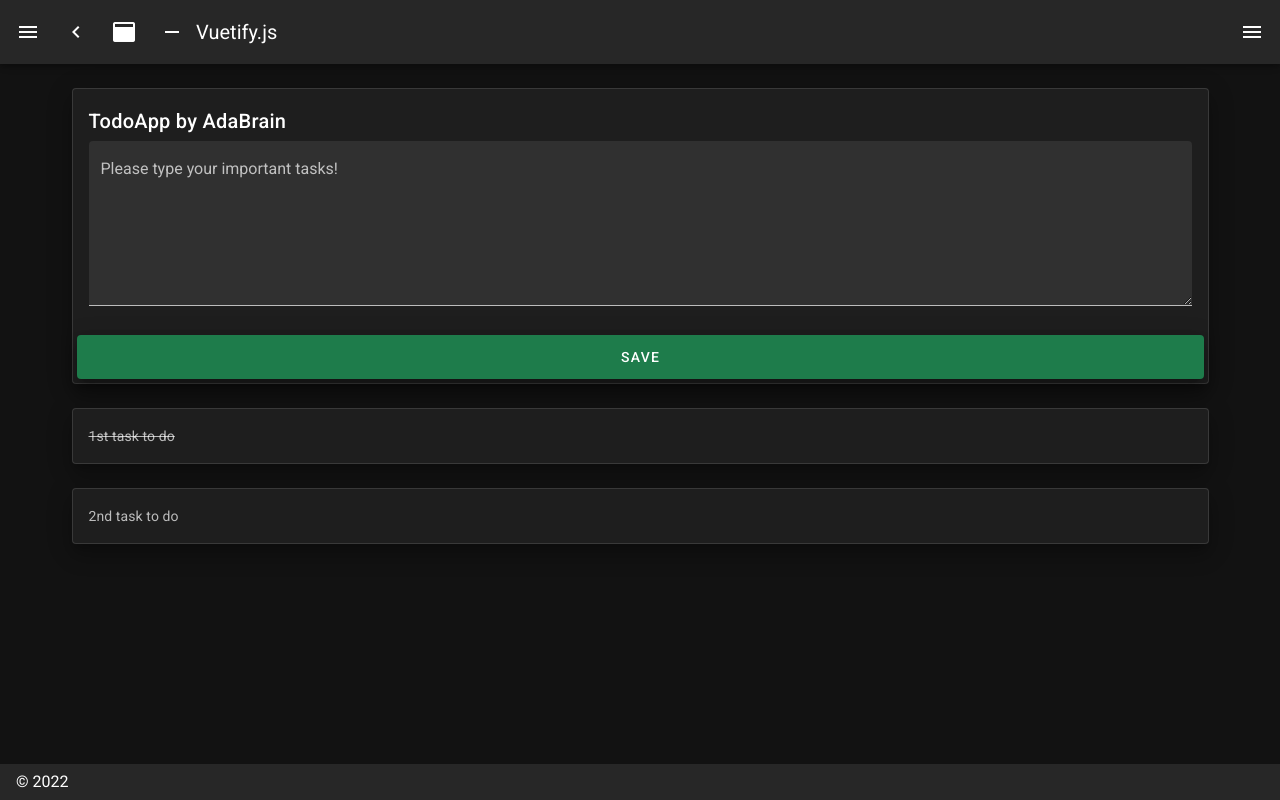
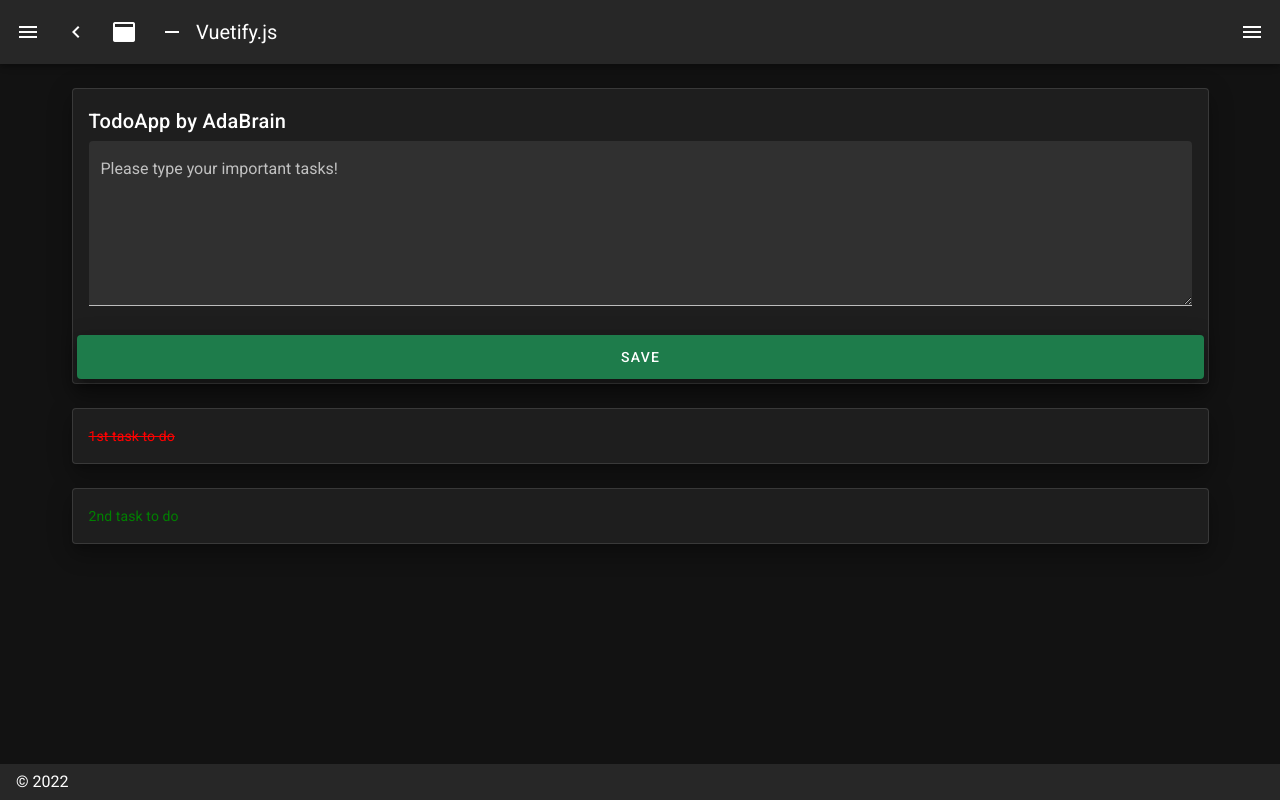
Before and after one commit to AdaBrain/todoApp, a Nuxt app: page / in a window 1280 px wide. Built offline with nearby package versions, Linux system fonts and the light colour scheme.

Commit message:
Finish EP7

```diff
--- a/pages/index.vue
+++ b/pages/index.vue
@@ -34,7 +34,7 @@
       <v-col cols="12" v-for="(task, i) in taskList" :key="i">
         <v-card elevation="13" outlined @click="finishTask(i)">
           <v-card-text>
-            <div :class="task.isDone ? ['text-decoration'] : ''">
+            <div :class="task.isDone ? ['text-decoration'] : 'task-text'">
               {{ task.content }}
             </div>
           </v-card-text>
@@ -69,7 +69,6 @@ export default {
     },
 
     finishTask(idx) {
-      console.log(idx)
       this.taskList[idx].isDone = !this.taskList[idx].isDone;
     }
   },
@@ -79,5 +78,10 @@ export default {
 <style scoped>
   .text-decoration {
     text-decoration: line-through;
+    color: red;
+  }
+
+  .task-text {
+    color: green;
   }
 </style>
```
